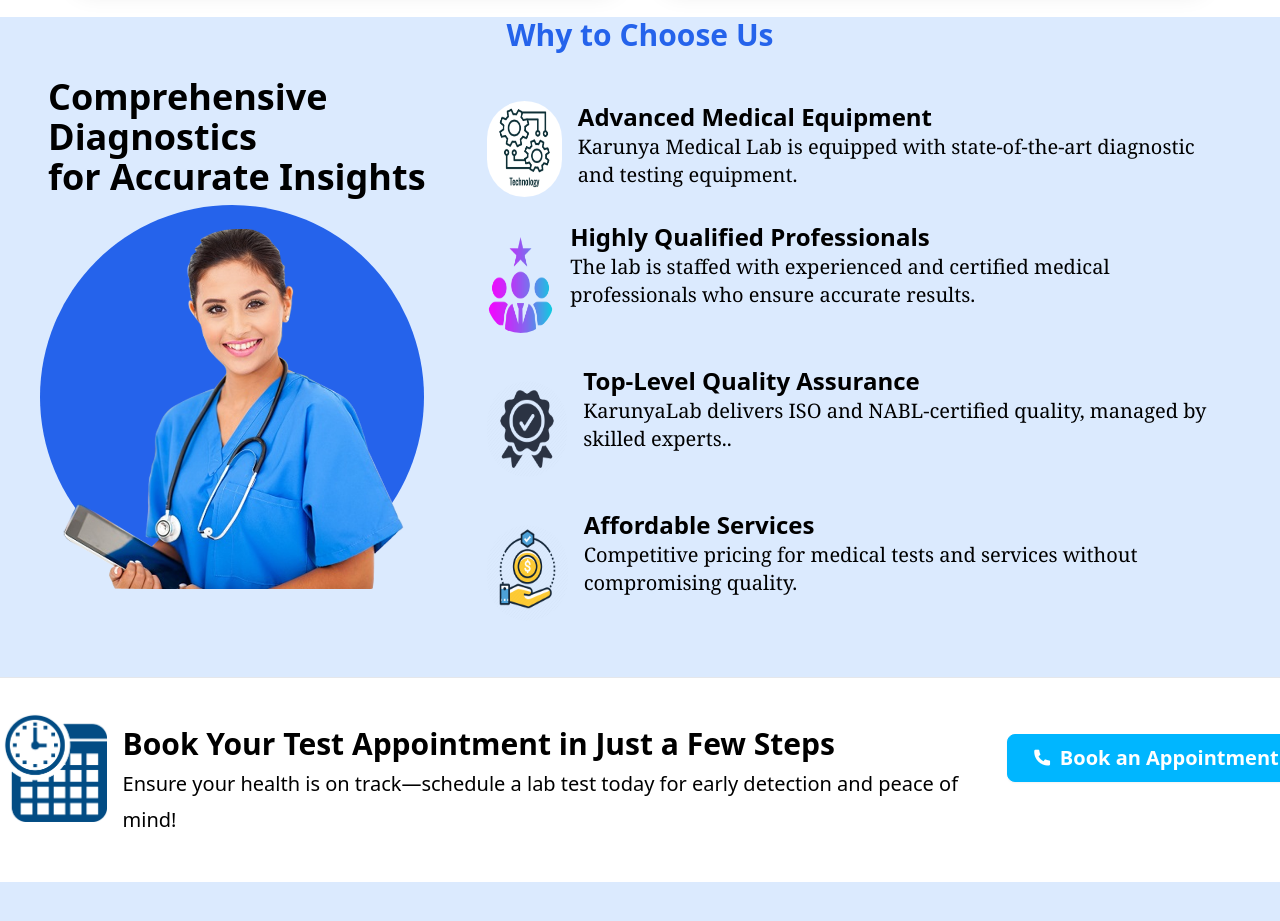
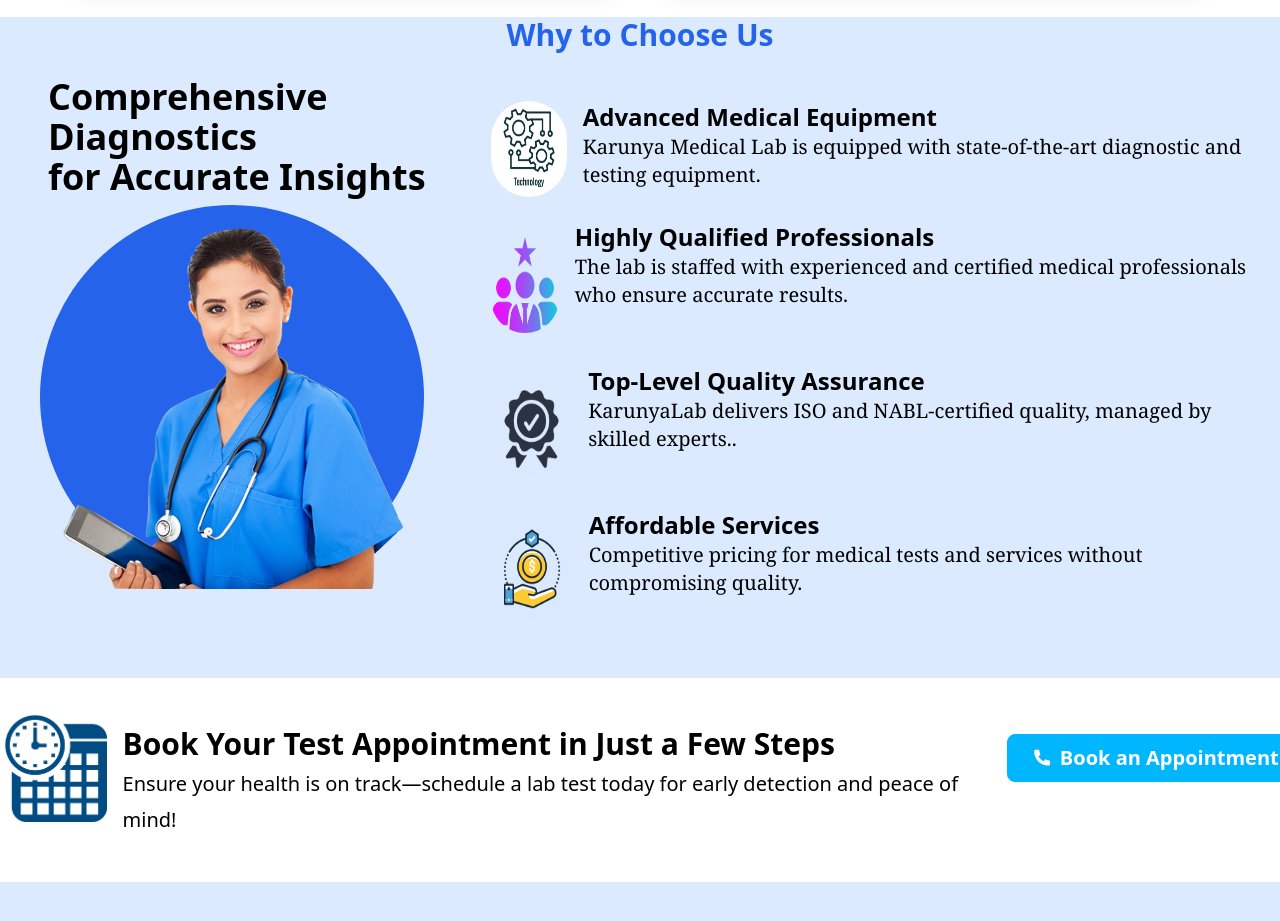
Before and after one commit to maheshkhatri2058/karunyalab, a React (Vite) app in the folder client/: page / in a window 1280 px wide. Shown: the part 3240-4161 px from the top of the page. Built offline with nearby package versions, Linux system fonts and the light colour scheme.

Commit message:
all files updated

```diff
--- a/client/src/components/Landing.jsx
+++ b/client/src/components/Landing.jsx
@@ -248,7 +248,7 @@
       </div>
       <div>
       <h2 className='text-2xl font-semibold'>Advanced Medical Equipment</h2>
-      <p className=' text-xl font-serif pr-4'>Karunya Medical Lab is equipped with state-of-the-art diagnostic and testing equipment.</p>
+      <p className=' text-xl font-serif'>Karunya Medical Lab is equipped with state-of-the-art diagnostic and testing equipment.</p>
       </div>
       </div>
       <div className='flex gap-4 py-2 max-md:flex-col'>
@@ -257,7 +257,7 @@
       </div>
       <div>
       <h2 className='text-2xl font-semibold'>Highly Qualified Professionals</h2>
-      <p className='text-xl font-serif pr-4'> The lab is staffed with experienced and certified medical professionals who ensure accurate results.</p>
+      <p className='text-xl font-serif '> The lab is staffed with experienced and certified medical professionals who ensure accurate results.</p>
       </div>
       </div>
       <div className='flex gap-4 py-2 max-md:flex-col'>
@@ -266,7 +266,7 @@
       </div>
       <div>
       <h2 className='text-2xl font-semibold'>Top-Level Quality Assurance</h2>
-      <p className='text-xl font-serif pr-4'>KarunyaLab delivers ISO and NABL-certified quality, managed by skilled experts..</p>
+      <p className='text-xl font-serif'>KarunyaLab delivers ISO and NABL-certified quality, managed by skilled experts..</p>
       </div>
 
       </div>
@@ -276,7 +276,7 @@
       </div>
       <div>
       <h2 className='text-2xl font-semibold'>Affordable Services</h2>
-      <p className='text-xl font-serif pr-4'>Competitive pricing for medical tests and services without compromising quality.</p>
+      <p className='text-xl font-serif'>Competitive pricing for medical tests and services without compromising quality.</p>
       </div>
 
 
```
